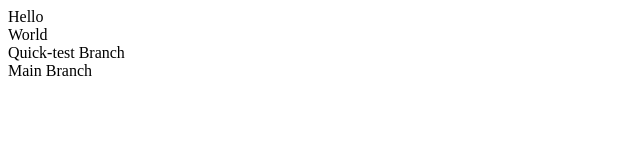
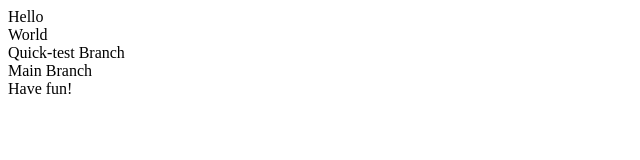
Before and after one commit to iamtariqkhan/demo-repo, a plain HTML site: page index.html in a window 1280 px wide. Shown: the full height of the page, 0-640 px from the left. Drawn offline with Linux system fonts and the light colour scheme.

Commit message:
changes added

```diff
--- a/index.html
+++ b/index.html
@@ -2,3 +2,4 @@
 <div>World</div>
 <div>Quick-test Branch</div>
 <div>Main Branch</din>
+    <div>Have fun!</din>
```
